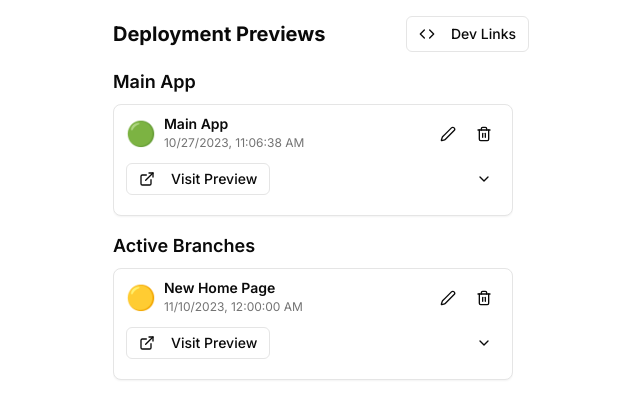
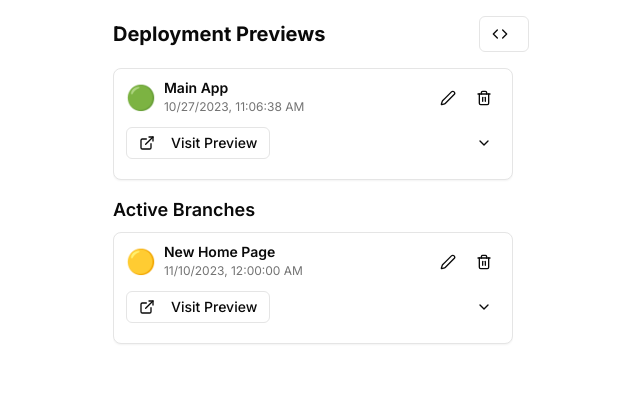
Before and after one commit to dobe4ever/better-you-project-overview, a Next.js app: page / in a window 1280 px wide. Shown: the top 418 px of the page, without its empty margins (319-959 px from the left). Built offline with nearby package versions, Linux system fonts and the light colour scheme.

Commit message:
Update page.tsx

```diff
--- a/app/page.tsx
+++ b/app/page.tsx
@@ -120,7 +120,6 @@ export default function DeploymentDashboard() {
             <DropdownMenuTrigger asChild>
               <Button variant="outline" size="sm">
                 <Code className="mr-2 h-4 w-4" />
-                Dev Links
               </Button>
             </DropdownMenuTrigger>
             <DropdownMenuContent className="w-56">
@@ -163,7 +162,6 @@ export default function DeploymentDashboard() {
 
         {/* Main App Section */}
         <div className="mb-4">
-          <h2 className="text-lg font-semibold mb-2">Main App</h2>
           {mainApp.map((deployment) => (
             editingId === deployment.id ? (
               <CardForm
```
